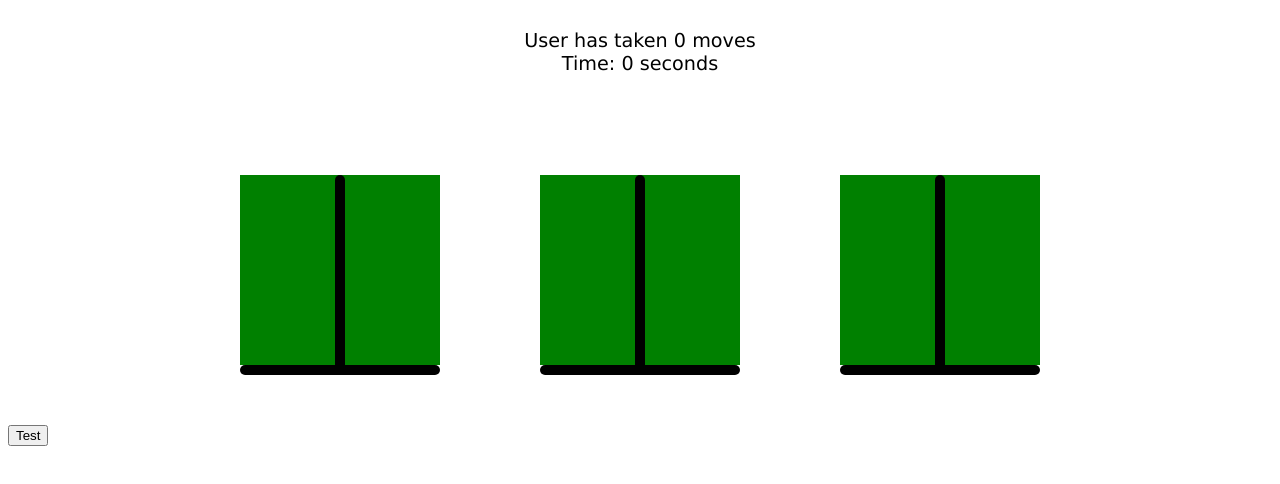
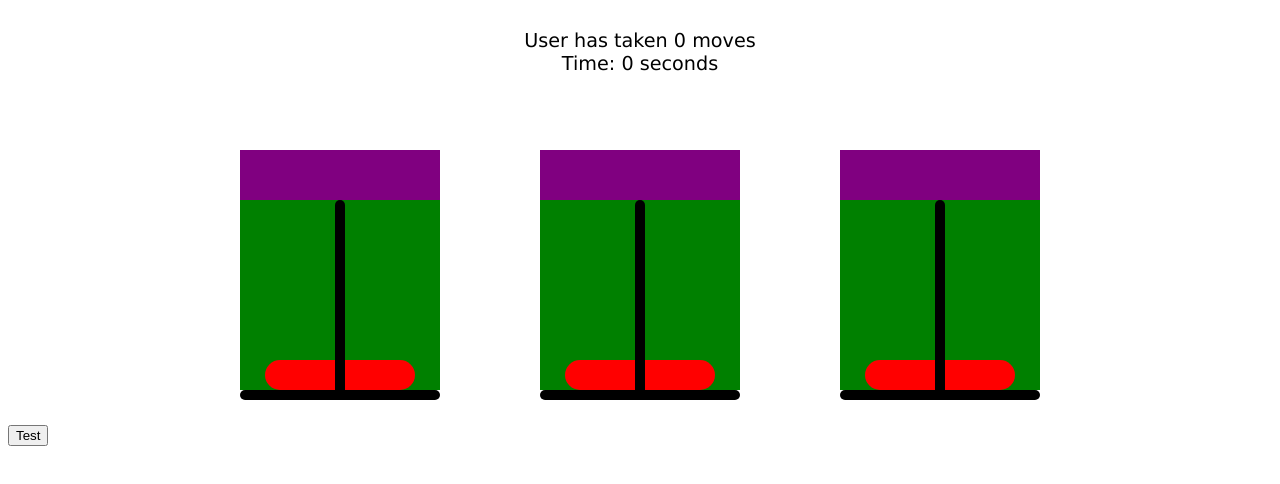
Before and after one commit to Chris-L-Tran/Towers-of-Hanoi, a plain HTML site: page index.html in a window 1280 px wide. Shown: the part 108-592 px from the top of the page. Drawn offline with nearby package versions, Linux system fonts and the light colour scheme.

Commit message:
created disk queue

```diff
--- a/index.html
+++ b/index.html
@@ -20,7 +20,14 @@
 
     <div id="board">
         <div id="post1" class="post">
+            <div class="diskqueue">
+
+            </div>
+
             <div class="disks">
+                <div class="disk">
+
+                </div>
                 <div class="rod">
 
                 </div>
@@ -31,21 +38,37 @@
             </div>
         </div>
         <div id="post2" class="post">
+            <div class="diskqueue">
+
+            </div>
+
             <div class="disks">
+                <div class="disk">
+
+                </div>
                 <div class="rod">
 
                 </div>
             </div>
+
             <div class="base">
 
             </div>
         </div>
         <div id="post3" class="post">
+            <div class="diskqueue">
+
+            </div>
+
             <div class="disks">
+                <div class="disk">
+
+                </div>
                 <div class="rod">
 
                 </div>
             </div>
+
             <div class="base">
 
             </div>
--- a/style.css
+++ b/style.css
@@ -34,13 +34,21 @@ h1 {
 
 }
 
-
+.diskqueue{
+    background-color: purple;
+    display:flex;
+    justify-content:center;
+    align-items: flex-end;
+    position: relative;
+    height:50px;
+    width:200px;
+}
 
 .disks{
     background-color:green;
     display:flex;
     justify-content:center;
-    align-items: flex-start;
+    align-items: flex-end;
     position:relative;
     width:200px;
     height:190px;
@@ -53,6 +61,7 @@ h1 {
     background:black;
     border-radius:50px;
     position:relative;
+    top:10px;
 
 }
 
@@ -63,3 +72,12 @@ h1 {
     border-radius: 50px;
 
 }
+
+.disk{
+    background-color:red;
+    width: 150px;
+    height: 30px;
+    position:absolute;
+    border-radius: 75px;
+
+}
```
